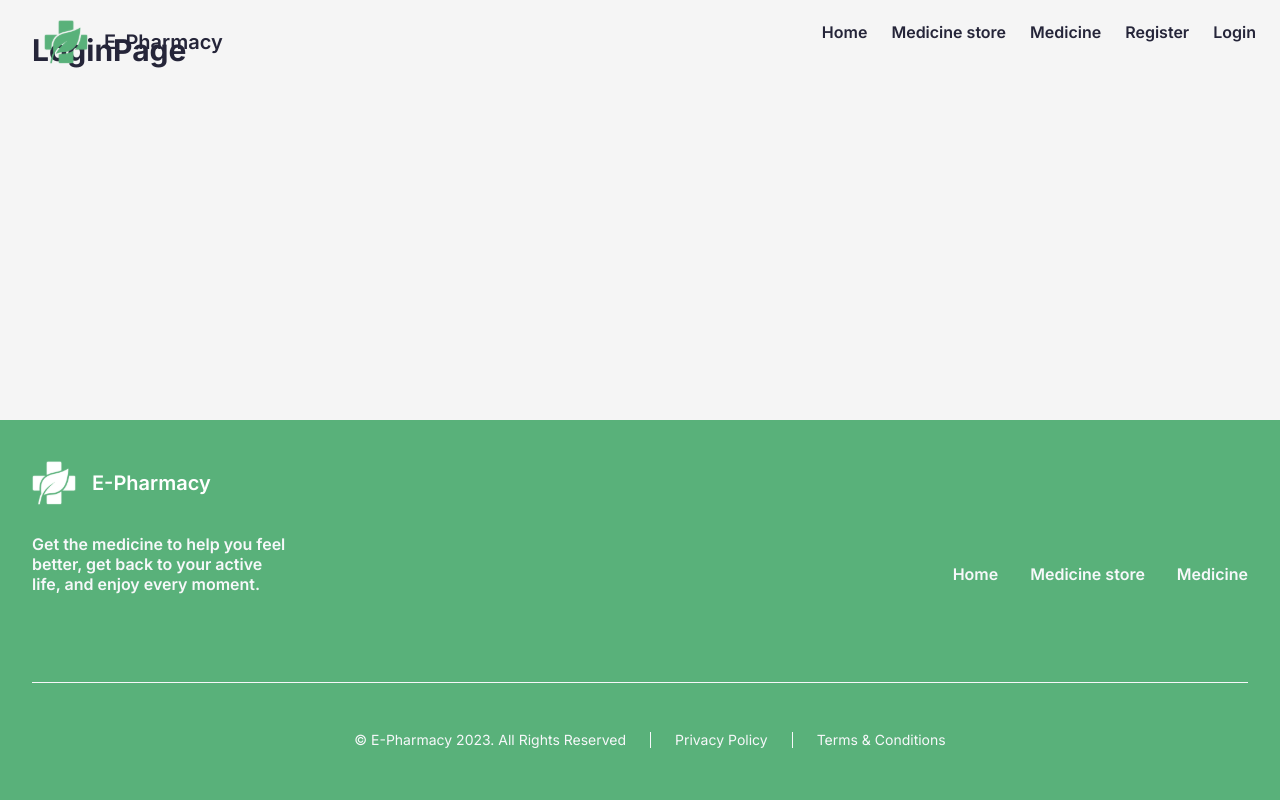
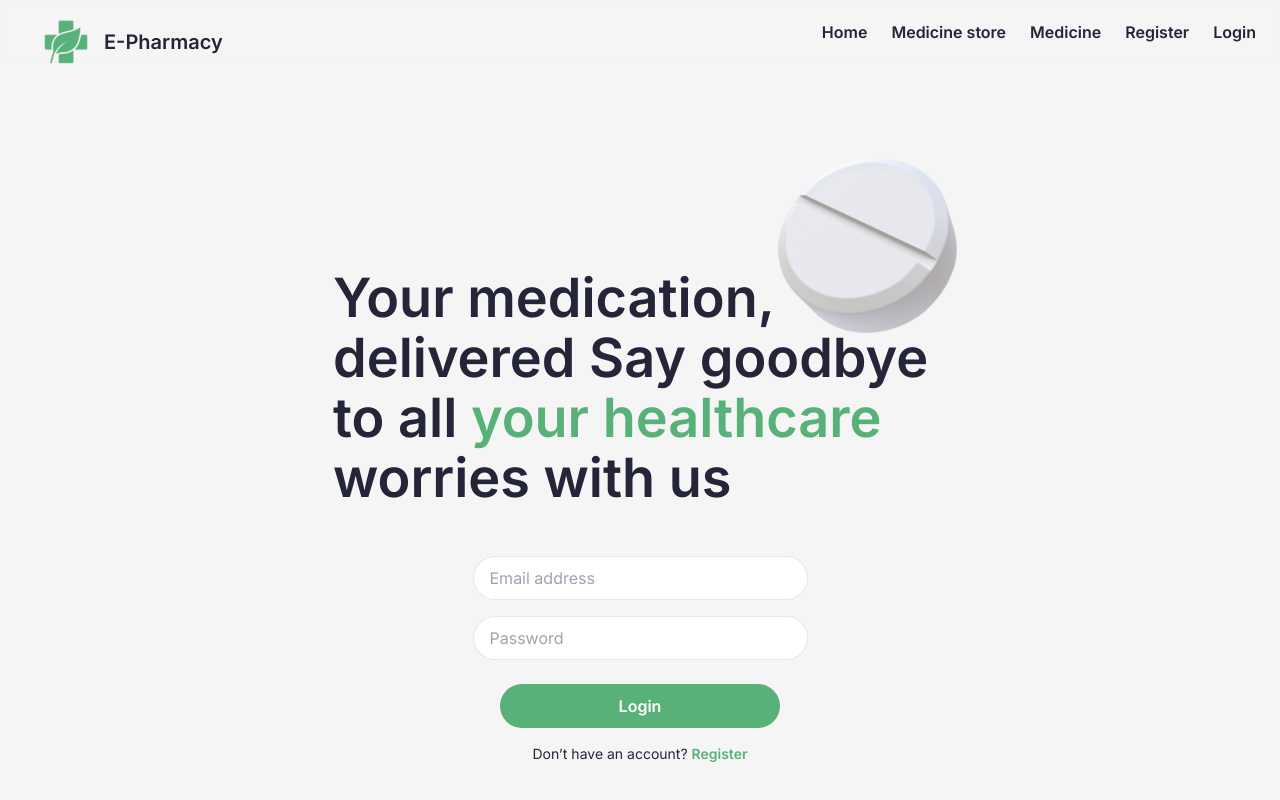
Before and after one commit to TyshchenkoYulia/E-Pharmacy, a React (Vite) app in the folder front-end/: page /login in a window 1280 px wide. Shown: the top 800 px of the page. Built offline with nearby package versions, Linux system fonts and the light colour scheme; some icons are missing.

Commit message:
created login page

```diff
--- a/front-end/src/components/Header.tsx
+++ b/front-end/src/components/Header.tsx
@@ -7,7 +7,10 @@ export default function Header() {
   const isHome = location.pathname === "/";
 
   return (
-    <header className="fixed top-0 left-0 w-full bg-transparent z-50 flex items-center justify-between px-4 tablet:px-6 desktop:px-8 h-16">
+    <header
+      className="fixed top-0 left-0 w-full bg-white/70 backdrop-blur-sm z-50 flex
+    items-center justify-between px-4 tablet:px-6 desktop:px-8 h-16"
+    >
       <Logo variant={isHome ? "white" : "default"} />
       <NavigationLinks isHome={isHome} />
     </header>
--- /dev/null
+++ b/front-end/src/components/LoginForm.tsx
@@ -0,0 +1,71 @@
+import { useForm } from "react-hook-form";
+import { Link, useNavigate } from "react-router-dom";
+
+interface LoginFormData {
+  email: string;
+  password: string;
+}
+
+export default function LoginForm() {
+  const navigate = useNavigate();
+
+  const {
+    register,
+    handleSubmit,
+    formState: { errors },
+  } = useForm<LoginFormData>();
+
+  const onSubmit = (data: LoginFormData) => {
+    console.log("Login data:", data);
+
+    navigate("/");
+  };
+
+  return (
+    <form
+      onSubmit={handleSubmit(onSubmit)}
+      className="w-full max-w-lg mx-auto flex flex-col gap-4 "
+    >
+      <input
+        type="email"
+        placeholder="Email address"
+        {...register("email", { required: "Email is required" })}
+        className="w-[335px] max-w-full h-[44px] px-4 bg-whitePrimary border
+           border-grayColor rounded-[60px] outline-none mx-auto"
+      />
+      {errors.email && (
+        <span className="text-red-500 text-sm col-span-full text-center tablet:text-left">
+          {errors.email.message}
+        </span>
+      )}
+
+      <input
+        type="password"
+        placeholder="Password"
+        {...register("password", { required: "Password is required" })}
+        className="w-[335px] max-w-full h-[44px] px-4 bg-whitePrimary border
+           border-grayColor rounded-[60px] outline-none mx-auto"
+      />
+      {errors.password && (
+        <span className="text-red-500 text-sm col-span-full text-center tablet:text-left">
+          {errors.password.message}
+        </span>
+      )}
+
+      <button
+        type="submit"
+        className="w-[335px] h-[44px] bg-greenPrimary text-whitePrimary
+        font-semibold rounded-[60px] mt-2 mx-auto tablet:w-[280px] transition-transform hover:scale-110 hover:text-hoverGreen"
+      >
+        Login
+      </button>
+
+      <p className="text-center text-sm text-gray-600 col-span-full">
+        Don’t have an account?{" "}
+        <Link to="/register" className="text-greenPrimary font-semibold">
+          Register
+        </Link>
+      </p>
+    </form>
+  );
+}
--- a/front-end/src/pages/LoginPage.tsx
+++ b/front-end/src/pages/LoginPage.tsx
@@ -1,7 +1,18 @@
+import LoginForm from "../components/LoginForm";
+import RegisterContent from "../components/RegisterContent";
+
 export default function LoginPage() {
   return (
-    <div className="p-8">
-      <h1 className="text-3xl font-bold mb-4">LoginPage</h1>
+    <div
+      className="min-h-screen flex flex-col desktop:flex-row
+        desktop:justify-center desktop:items-start desktop:gap-[54px]"
+    >
+      <div className="">
+        <RegisterContent />
+      </div>
+      <div className="desktop:mt-[288px]">
+        <LoginForm />
+      </div>
     </div>
   );
 }
```
